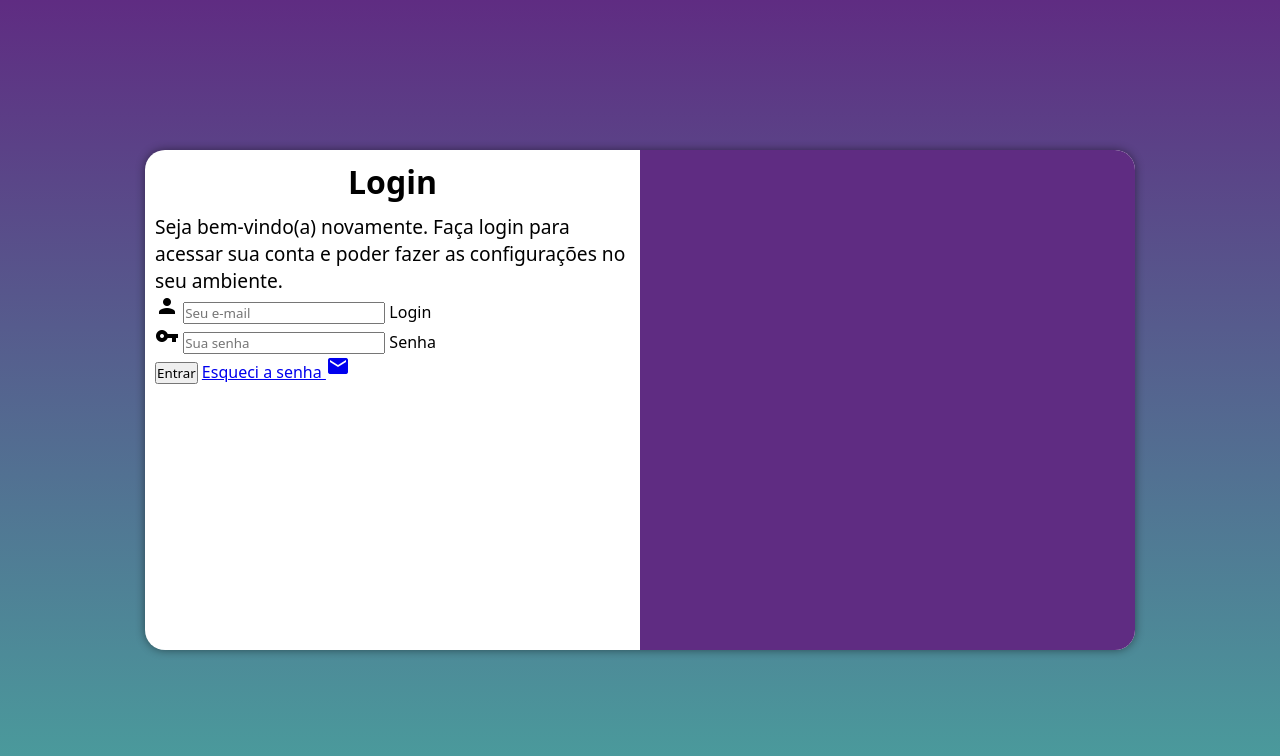
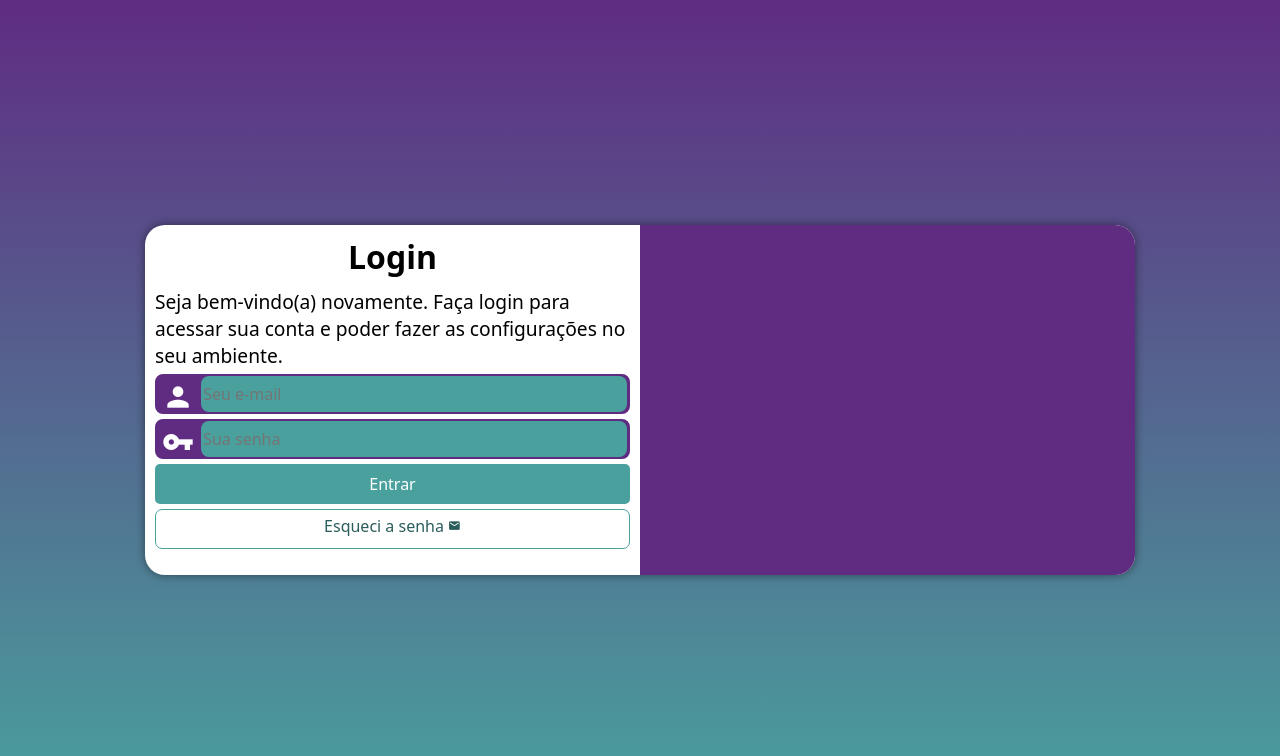
Before and after one commit to pauloedias/projeto-login, a plain HTML site: page index.html in a window 1280 px wide. Drawn offline with Linux system fonts and the light colour scheme.

Commit message:
mudanças no estilo

```diff
--- a/estilos/media-query.css
+++ b/estilos/media-query.css
@@ -7,6 +7,7 @@
 
     section#login {
         width: 90vw;
+        height: 320px;
     }
 
     section#login > div#imagem {
@@ -27,7 +28,8 @@
         background-image: linear-gradient(to top, #49a09d, #5f2c82);
     }
     section#login {
-        width: 990px
+        width: 990px;
+        height: 350px;
     }
 
     section#login > div#imagem {
--- a/estilos/style.css
+++ b/estilos/style.css
@@ -29,7 +29,6 @@ section#login {
     position: absolute;
     top: 50%;
     left: 50%;
-    transform: translate(-50%, -50%);
     overflow: hidden;
 
     background-color: white;
@@ -40,6 +39,7 @@ section#login {
 
     transition: width .3s, height .3s;
     transition-timing-function: ease;
+    transform: translate(-50%, -50%);
 }
 
 section#login > div#imagem {
@@ -64,3 +64,79 @@ div#formulario > h1{
 div#formulario > p {
     font-size: 0.8em;
 }
+
+form > div.campo {
+    background-color: #5f2c82;
+    border: 2px solid #5f2c82;
+    display: block;
+    width: 100%;
+    height: 40px;
+    border-radius: 8px;
+    margin: 5px 0px;
+}
+
+div.campo > label {
+    display: none;
+}
+
+div.campo > span {
+    color: white;
+    font-size: 2em;
+    width: 40px;
+    padding: 5px;
+}
+
+div.campo > input {
+    background-color: #49a09d;
+    font-size: 1em;
+    height: 100%;
+    width: calc(100% - 45px);
+    border: 0px;
+    border-radius: 8px;
+    padding: 2px;
+    transform: translateY(-13px);
+}
+
+div.campo > input:focus-within {
+    background-color: white;
+}
+
+form > input[type=submit] {
+    display: block;
+    font-size: 1em;
+    width: 100%;
+    height: 40px;
+    background-color: #49a09d;
+    color: white;
+    border: none;
+    border-radius: 5px;
+}
+
+form > input[type=submit]:hover {
+    background-color: #2f6a68;
+}
+
+form > a.botao {
+    display: block;
+    text-align: center;
+    font-size: 1em;
+    width: 100%;
+    height: 40px;
+    padding-top: 5px;
+    margin-top: 5px;
+    background-color: white;
+    color: #295d5b;
+    border: 1px solid #49a09d;
+    border-radius: 7px;
+    text-decoration: none;
+}
+
+form > a.botao:hover {
+    background-color: #53b7b4;
+
+}
+
+form > a.botao > span {
+    font-size: 0.8em;
+
+}
--- a/index.html
+++ b/index.html
@@ -29,7 +29,7 @@
                         <label for="isenha">Senha</label>
                     </div>
                     <input type="submit" value="Entrar">
-                    <a href="esqueci.html">Esqueci a senha <span class="material-icons">mail</span></a>
+                    <a href="esqueci.html" class="botao">Esqueci a senha <span class="material-icons">mail</span></a>
                 </form>
             </div>
         </section>
```
